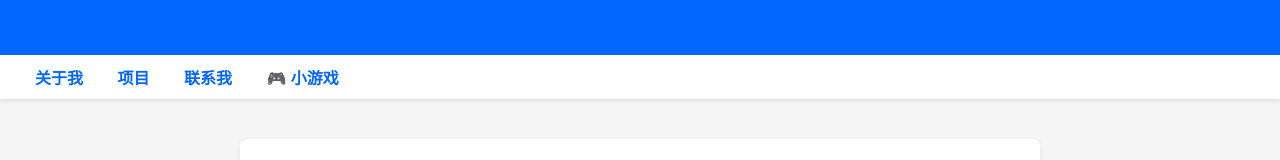
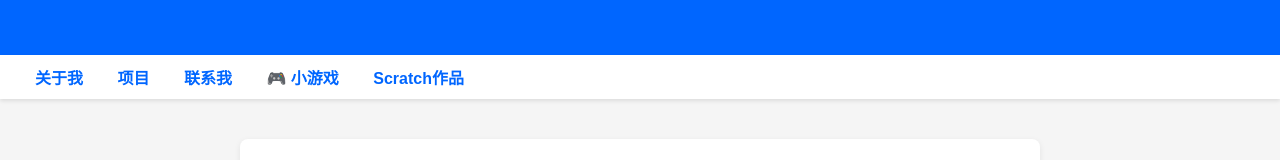
Before and after one commit to xcx75/xcx75.github.io, a plain HTML site: page index.html in a window 1280 px wide. Shown: the part 194-354 px from the top of the page. Drawn offline with Linux system fonts and the light colour scheme.

Commit message:
Update index.html

```diff
--- a/index.html
+++ b/index.html
@@ -27,6 +27,7 @@
     <a href="#projects">项目</a>
     <a href="#contact">联系我</a>
     <a href="game/">🎮 小游戏</a>
+    <a href="sb3/">Scratch作品</a>
   </nav>
 
   <section id="about">
```
